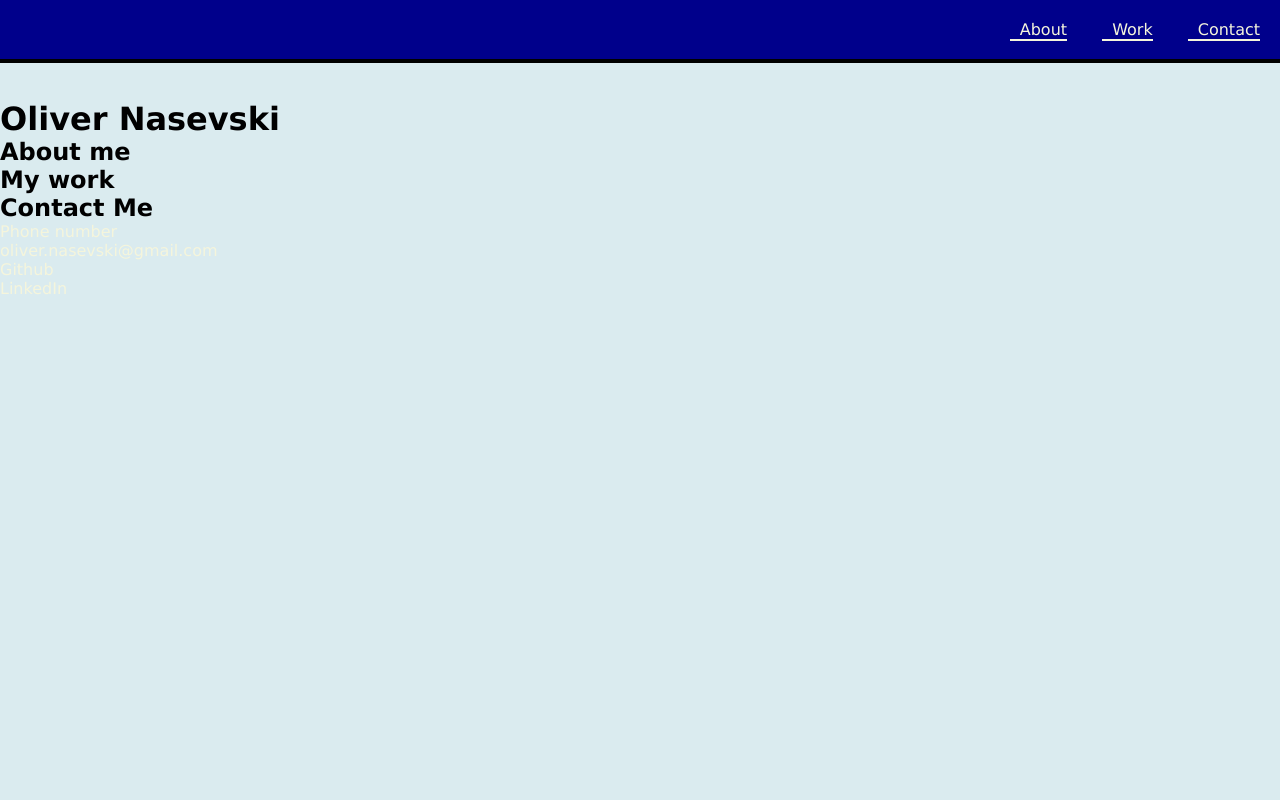
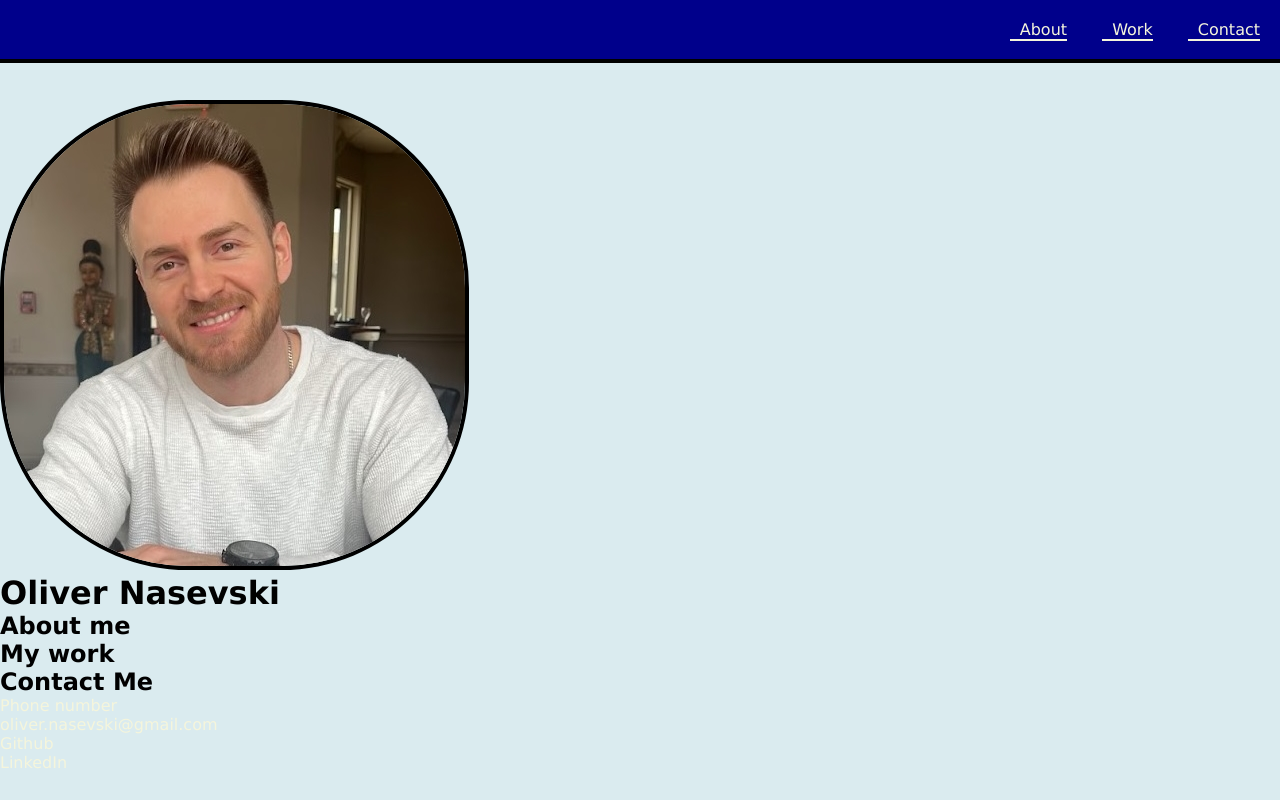
Before and after one commit to oliver23n/Portfolio-01, a plain HTML site: page index.html in a window 1280 px wide. Drawn offline with Linux system fonts and the light colour scheme.

Commit message:
added profile pic

```diff
--- a/assets/styles.css
+++ b/assets/styles.css
@@ -31,3 +31,14 @@ a{
 main{
     padding-top: 100px;
 }
+figure{
+
+}
+figure img{
+    border-radius: 40%;
+    border: 4px solid #000;
+}
+.photo-name{
+    position: relative;
+
+}
--- a/index.html
+++ b/index.html
@@ -20,16 +20,20 @@
         </nav>
     </header>
     <main>
-        <figure>
-            <h1>
+        <container>
+            <figure>
+                <img src="./images/profilepic.jpg" alt="Photo of me (OLIVER)">
+            </figure>
+            <h1 class="photo-name">
                 Oliver Nasevski
             </h1>
-        </figure>
-        <section id="about" class="about">
-            <h2>About me</h2>
-            <p>
+        </container>
+        <section id="about" class="about"></section>
 
-            </p>
+        <h2>About me</h2>
+        <p>
+
+        </p>
         </section>
         <section id="work" class="work">
             <h2>My work</h2>
```
Also changed, not shown: images/profilepic.jpg (added).
